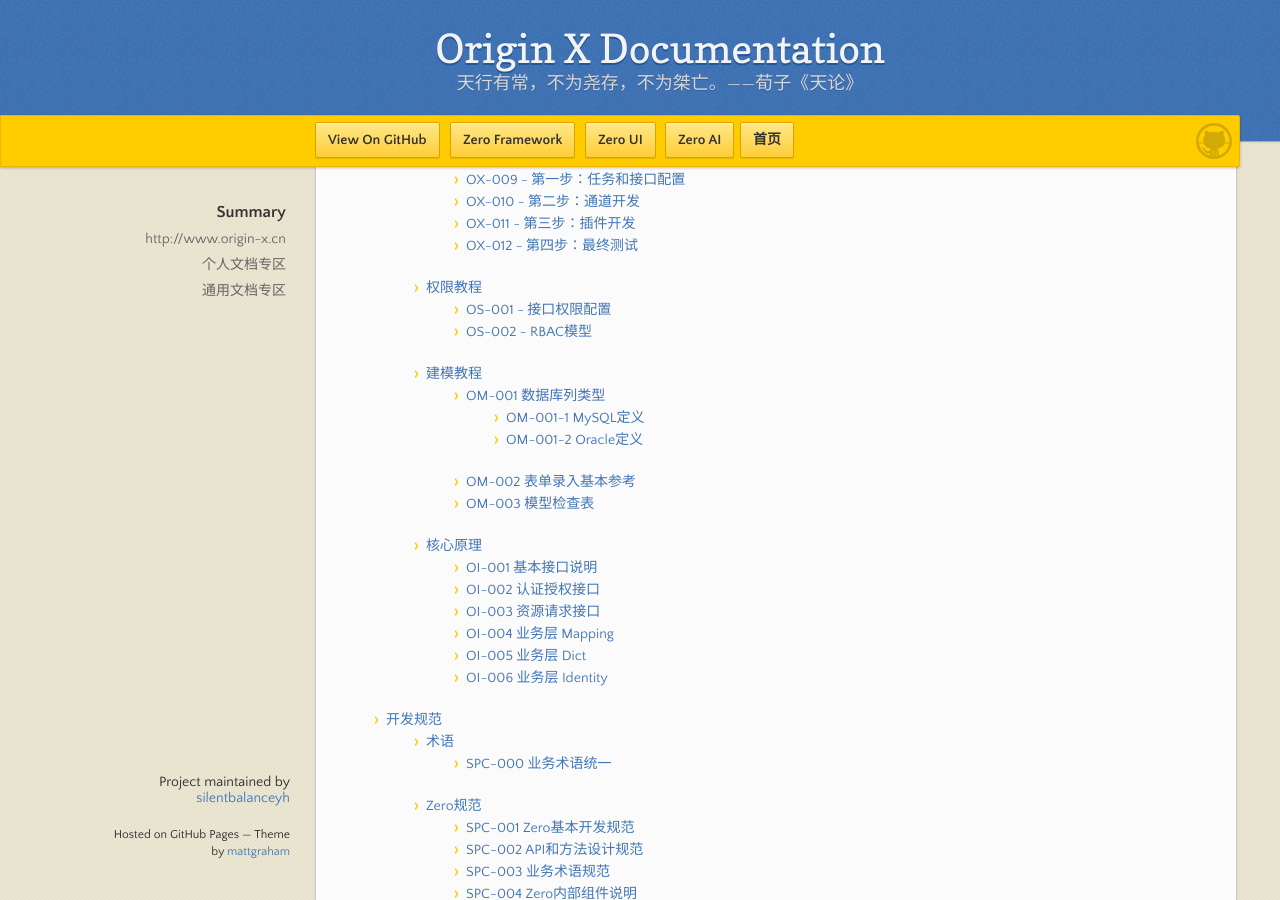
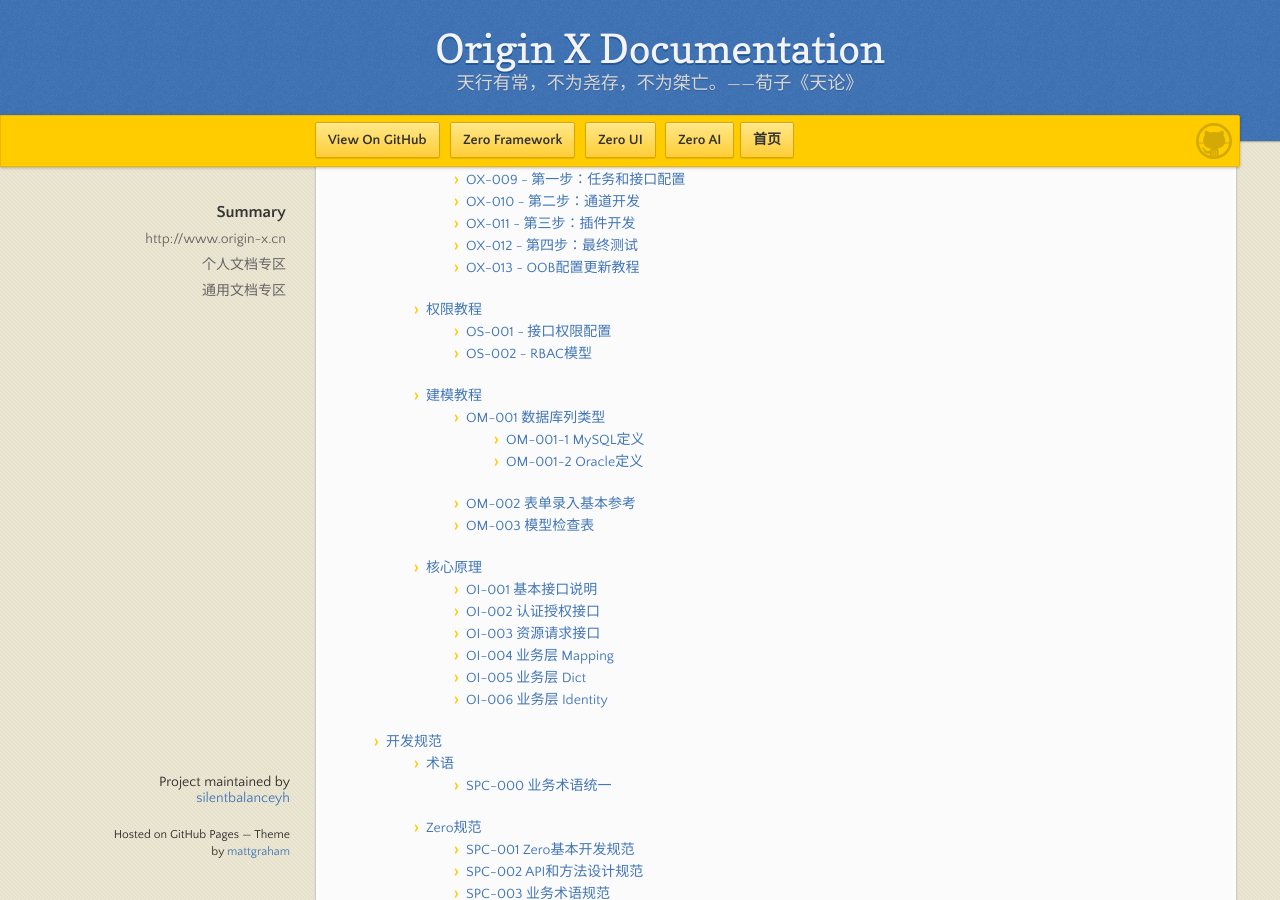
Before and after one commit to silentbalanceyh/mi-kb, a Jekyll site: the page built from SUMMARY.md, in a window 1280 px wide and 900 px high, scrolled down 1992 px. Built offline with Jekyll 4.4.1, drawn with Linux system fonts in a browser that asks for light colours; our own code applies the rules of GitHub Pages for plain Markdown files.

Commit message:
Updates origin-x-engine/main.md
Auto commit by GitBook Editor

```diff
--- a/SUMMARY.md
+++ b/SUMMARY.md
@@ -82,6 +82,7 @@
     * [OX-010 - 第二步：通道开发](origin-x-engine/1-oxshi-shi-jiao-cheng/ox-010-di-er-bu-ff1a-tong-dao-kai-fa.md)
     * [OX-011 - 第三步：插件开发](origin-x-engine/1-oxshi-shi-jiao-cheng/ox-011-di-san-bu-ff1a-tong-dao-ce-shi.md)
     * [OX-012 - 第四步：最终测试](origin-x-engine/1-oxshi-shi-jiao-cheng/ox-012-di-si-bu-ff1a-zui-zhong-ce-shi.md)
+    * [OX-013 - OOB配置更新教程](origin-x-engine/1-oxshi-shi-jiao-cheng/ox-013-oobpei-zhi-geng-xin-jiao-cheng.md)
   * [权限教程](origin-x-engine/quan-xian-jiao-cheng.md)
     * [OS-001 - 接口权限配置](origin-x-engine/quan-xian-jiao-cheng/os-001-jie-kou-quan-xian-pei-zhi.md)
     * [OS-002 - RBAC模型](origin-x-engine/quan-xian-jiao-cheng/os-002-rbacmo-xing.md)
```
Also changed, not shown: origin-x-engine/main.md (+1 -0 lines), origin-x-engine/1-oxshi-shi-jiao-cheng/ox-013-oobpei-zhi-geng-xin-jiao-cheng.md (added).
